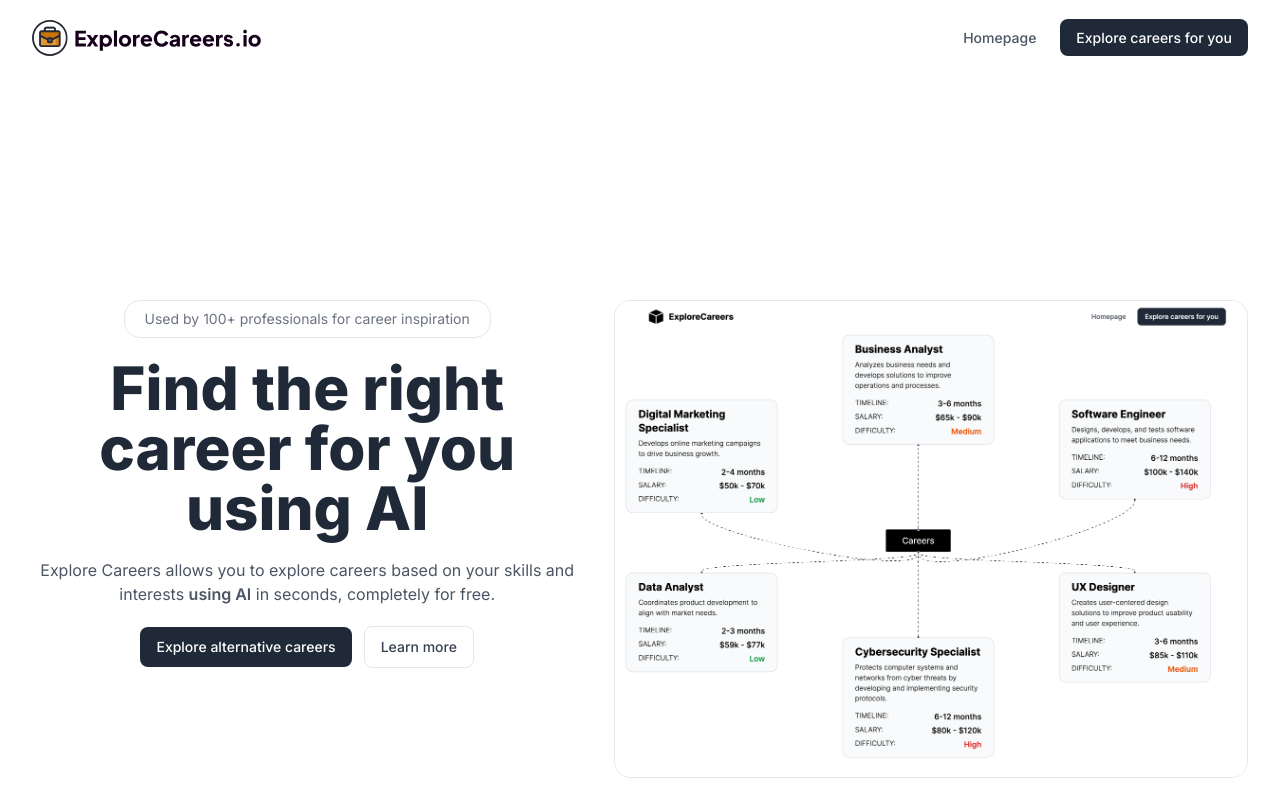
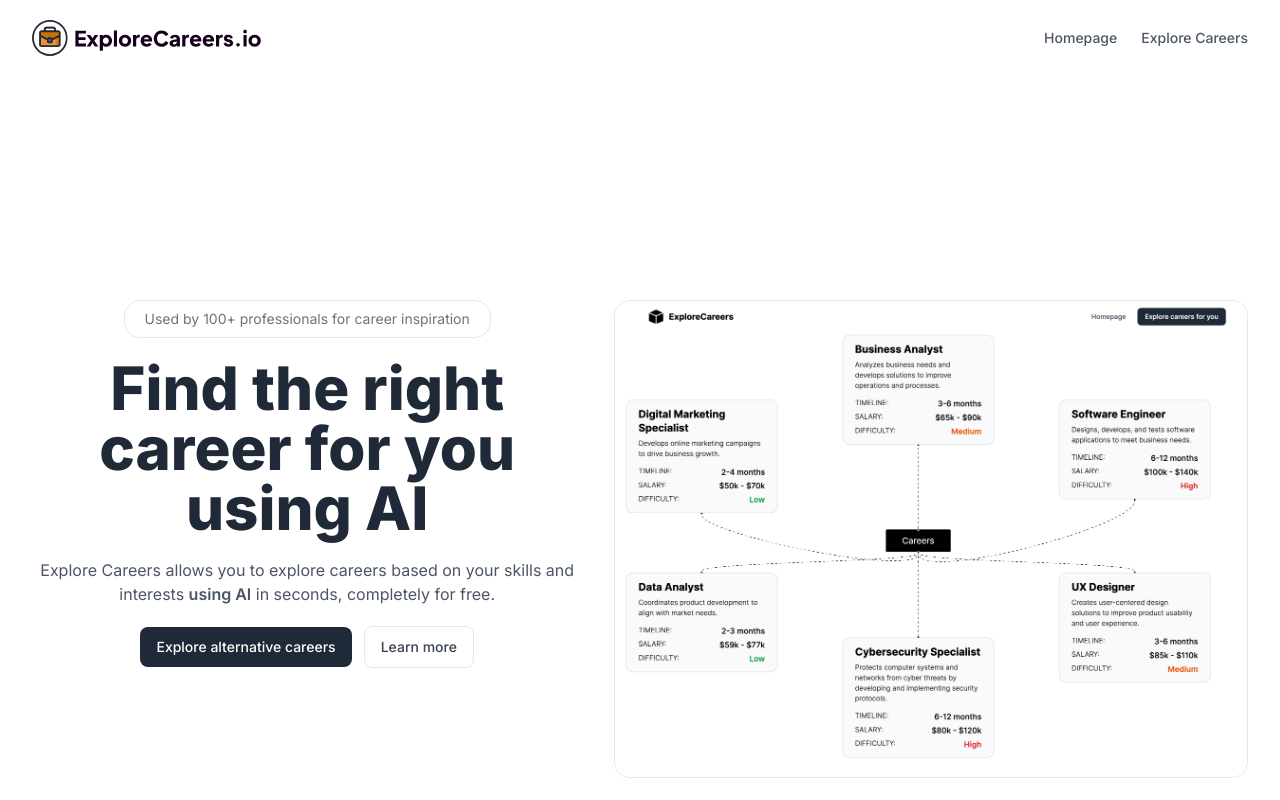
Before and after one commit to Nutlope/explorecareers, a Next.js app: page / in a window 1280 px wide. Shown: the top 800 px of the page. Built offline with nearby package versions, Linux system fonts and the light colour scheme.

Commit message:
fixed nav bar

```diff
--- a/components/Header.tsx
+++ b/components/Header.tsx
@@ -9,7 +9,10 @@
 const Header = () => {
   const [state, setState] = useState(false);
 
-  const navigation = [{ title: 'Homepage', path: '/' }];
+  const navigation = [
+    { title: 'Homepage', path: '/' },
+    { title: 'Explore Careers', path: '/careers' },
+  ];
 
   const pathname = usePathname();
 
@@ -96,14 +99,6 @@
                   </li>
                 );
               })}
-              <li>
-                <NavLink
-                  href='/careers'
-                  className='block font-medium text-sm text-white bg-gray-800 hover:bg-gray-600 active:bg-gray-900 md:inline'
-                >
-                  Explore careers for you
-                </NavLink>
-              </li>
             </ul>
           </div>
         </div>
```
